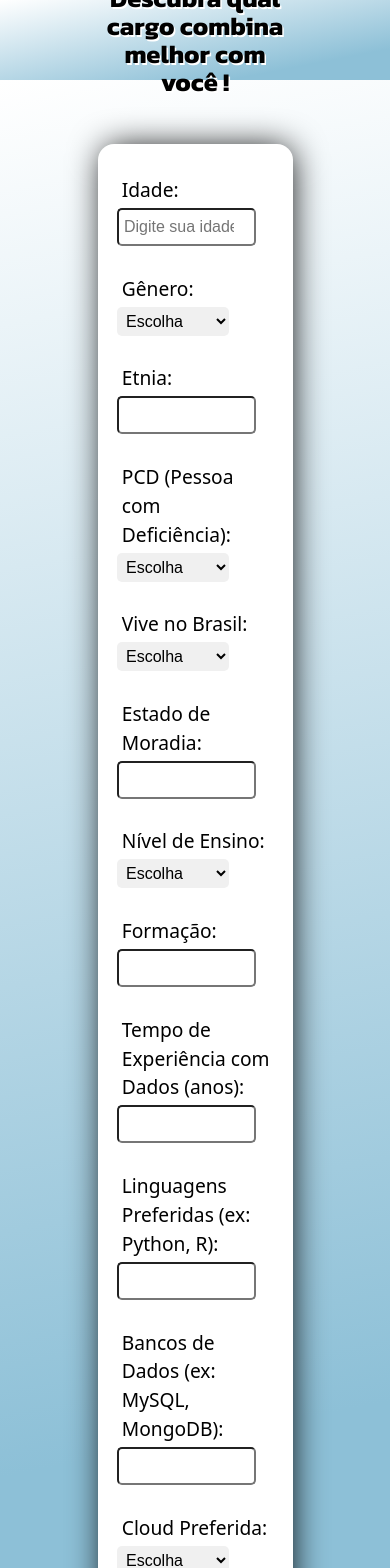
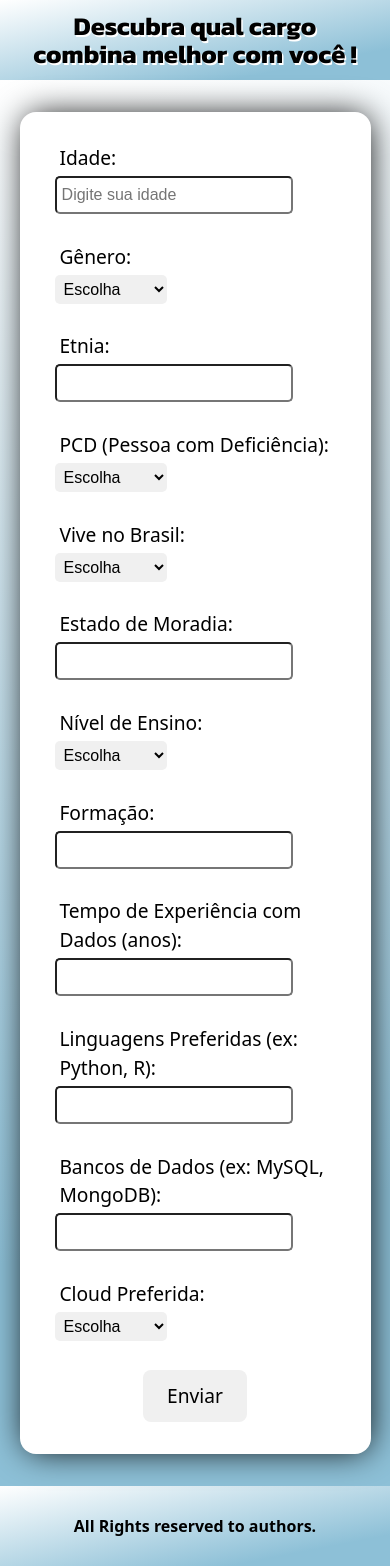
Before and after one commit to williamwallace076/Agent_inteligent_n8n_forms, a React (Vite) app: page / in a window 390 px wide. Shown: the top 1568 px of the page. Built offline with nearby package versions, Linux system fonts and the light colour scheme.

Commit message:
adição resposividade mobil

```diff
--- a/src/components/Forms.css
+++ b/src/components/Forms.css
@@ -19,7 +19,7 @@
         justify-content: center;
         text-align: center;
 
-        &>h1{
+        &>h1 {
             color: #000000;
             font-family: "Kanit", sans-serif;
             text-shadow: 1.5px 1.5px #ffffff;
@@ -107,18 +107,41 @@
         }
 
 
-        .error-message{
+        .error-message {
             color: red;
             font-size: 0.7rem;
             padding-left: 0.3rem;
         }
 
-        .input-error{
+        .input-error {
             border: 1px solid #ff0000;
         }
     }
 
 }
+
+@media (max-width: 426px) {
+    .header-section {
+        .title-area {
+            width: 90%;
+        }
+    }
+
+    .main-section {
+        padding: 2rem 0;
+
+        .form-area {
+            width: 90%;
+
+            #form-predicao{
+                &>button{
+                    align-self: center;
+                }
+            }
+        }
+    }
+}
+
 
 
 .footer-section {
```
